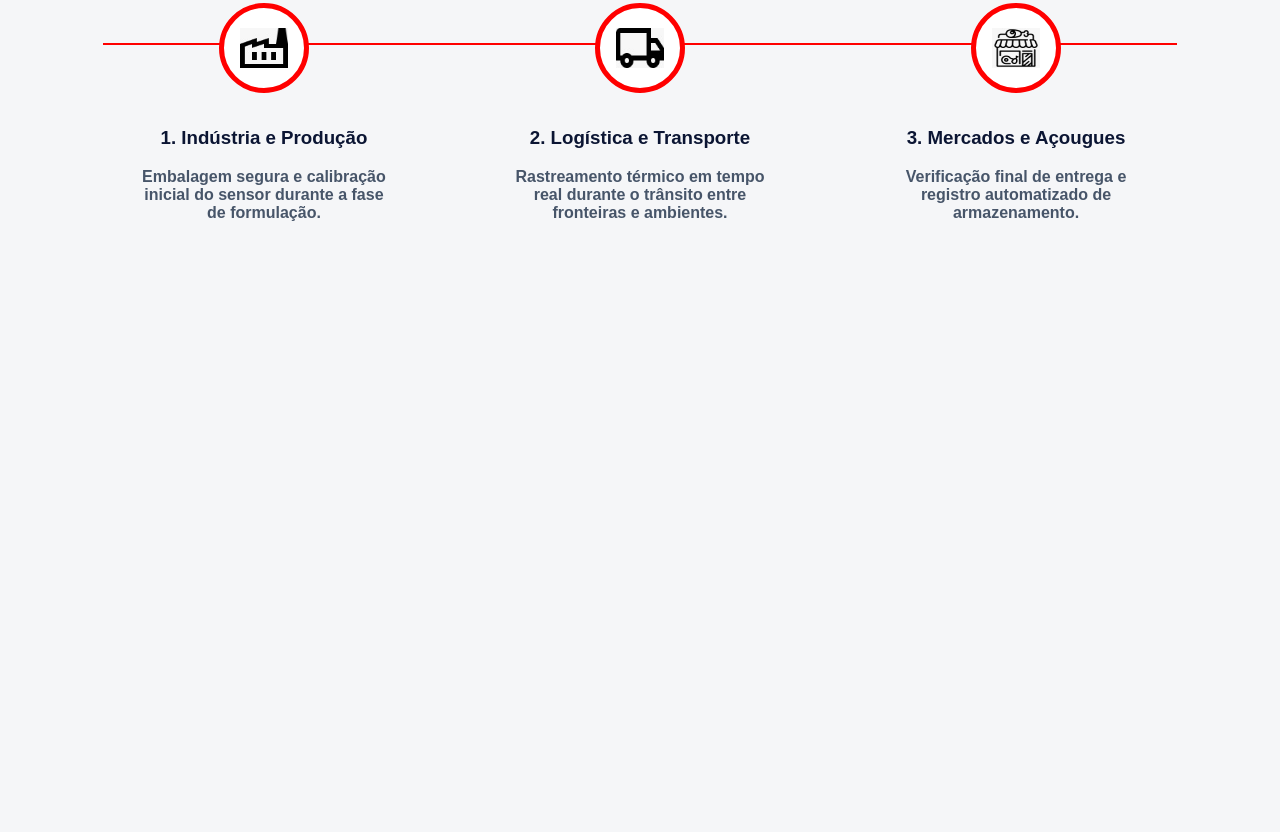
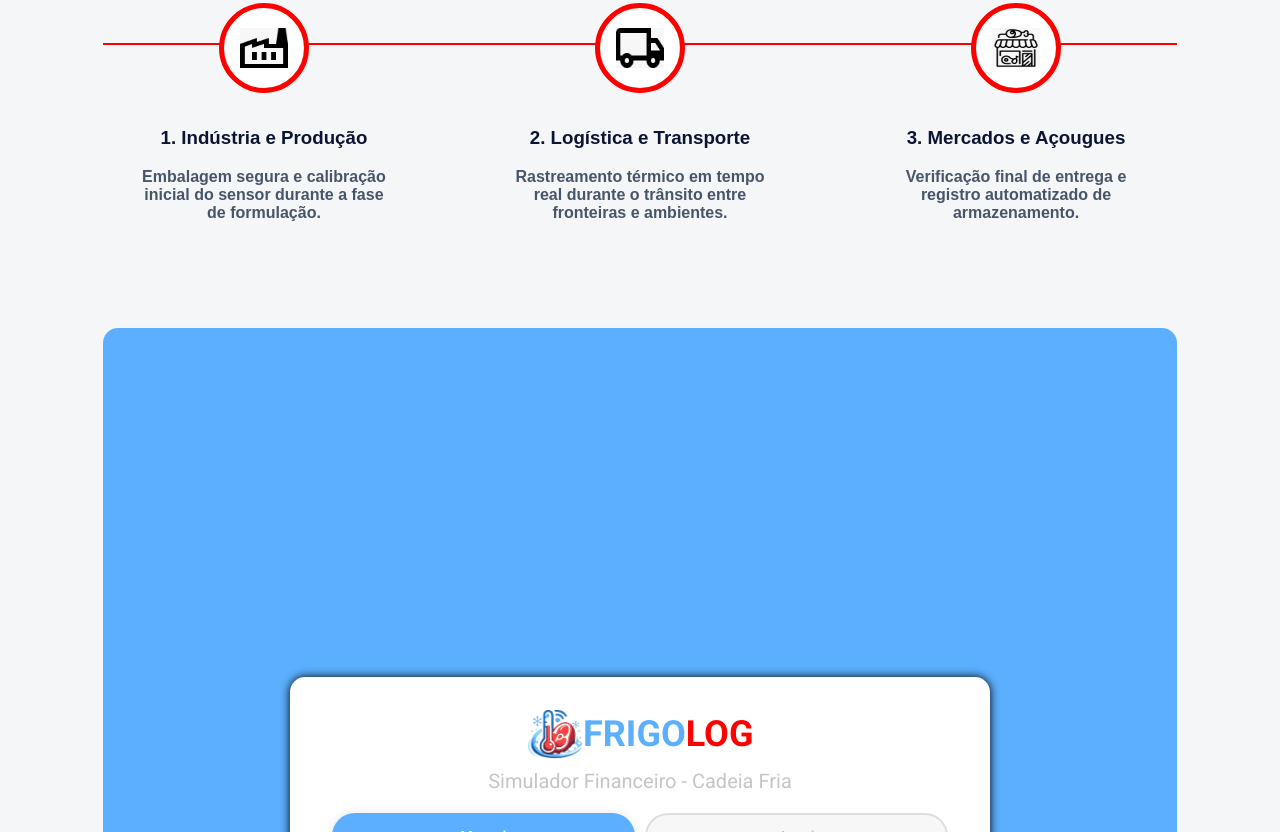
Before and after one commit to FrigoLog/frigolog, a plain HTML site: page site-institucional/index.html in a window 1280 px wide. Shown: the part 888-1720 px from the top of the page. Before the commit the page ends 1220 px from the top, so only its background shows below. Drawn offline with Linux system fonts and the light colour scheme.

Commit message:
Implementando a página do simulador no site

```diff
--- a/site-institucional/Simulador/Simulador_Financeiro_FRIGOLOG.html
+++ b/site-institucional/Simulador/Simulador_Financeiro_FRIGOLOG.html
@@ -17,7 +17,7 @@
 
             <div class="logo">
                 <div class="logo-row">
-                    <img class="icon" src="../login/iconlogo.png" alt="Logo">
+                    <img class="icon" src="../assets/img/iconlogo.png" alt="Logo">
                     <span class="white">FRIGO</span><span class="red">LOG</span>
                 </div>
 
--- a/site-institucional/index.html
+++ b/site-institucional/index.html
@@ -1,5 +1,7 @@
 <!DOCTYPE html>
-<html lang="en">
+<!DOCTYPE html>
+<html lang="en" style="scroll-behavior: smooth;">
+
 
 <head>
     <meta charset="UTF-8">
@@ -23,6 +25,7 @@
                 <a href="index.html" class="underline-animation">Home</a>
                 <a href="#" class="underline-animation">Sobre Nós</a>
                 <a href="#diagrama" class="underline-animation">Nossos Resultados</a>
+                <a href="#simulador" class="underline-animation">Simulador Financeiro</a>
             </nav>
 
             <div class="acoes">
@@ -112,9 +115,14 @@
             </div>
         </div>
 
-        <!-- Empresas certificadas frigolog-->
-        <div>
-
+        <!-- Simulador Financeiro-->
+        <div id="simulador">
+            <iframe src="./Simulador/Simulador_Financeiro_FRIGOLOG.html"
+                    width="100%"
+                    height="1500px"
+                    scrolling="no"
+                    style="border: none;">
+            </iframe>
         </div>
     </main>
 </body>
--- a/site-institucional/style.css
+++ b/site-institucional/style.css
@@ -329,3 +329,15 @@ p {
     color: #5BAFFE;
     font-weight: bold;
 }
+
+#simulador {
+    width: 85%;
+    margin: 0 auto;
+    padding: 40px 0;
+}
+
+#simulador iframe {
+    width: 100%;
+    border: none;
+    border-radius: 15px;
+}
```
